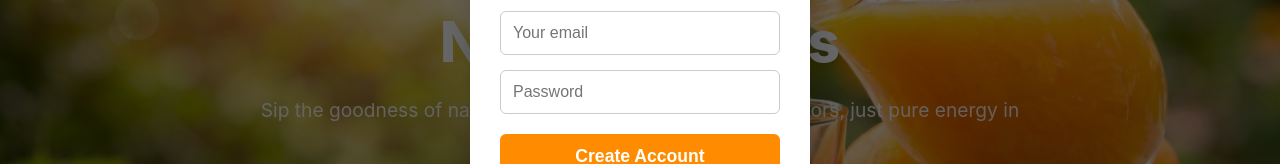
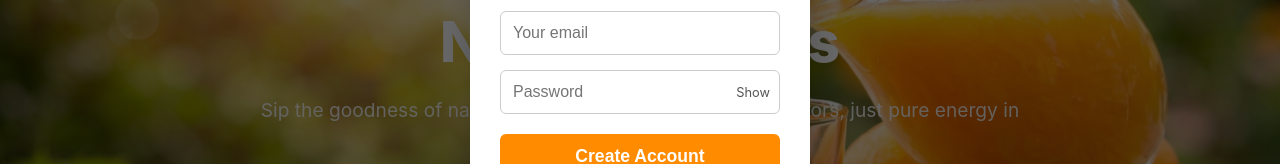
Before and after one commit to Ayush202Patel/nutrisip, a React (Vite) app in the folder frontend/: page / in a window 1280 px wide. Both pictures are taken after a click on the icon 1164 px from the left and 42 px from the top of the page. Shown: the part 317-481 px from the top of the page. Built offline with nearby package versions, Linux system fonts and the light colour scheme.

Commit message:
Final Project Submission

```diff
--- a/frontend/src/components/LoginPopUp/LoginPopUp.jsx
+++ b/frontend/src/components/LoginPopUp/LoginPopUp.jsx
@@ -1,41 +1,67 @@
 import React, { useState } from 'react';
 import './LoginPopup.css';
-import toast from "react-hot-toast"
-import axios from "axios"
-import {useNavigate} from "react-router-dom"
+import toast from "react-hot-toast";
+import axios from "axios";
+import { useNavigate } from "react-router-dom";
+
 const LoginPopup = ({ setShowLogin }) => {
-  // State to toggle between Login and Sign Up
   const [currState, setCurrState] = useState("Sign Up");
-  const [name,setName]=useState("");
-  const [email,setEmail]=useState("");
-  const [password,setPassword]=useState("");
-  const navigate=useNavigate();
-  const handleSubmit=async (e)=>{
-    e.preventDefault();
-    try {
-      let endPoint="";
-      let data={}
-      if(currState=="Sign Up"){
-         endPoint="registerUser";
-         data={email,name,password}
-      }else{
-         endPoint="loginUser";
-         data={email,password}
-      }
-      let URL=`http://localhost:4000/api/v1/${endPoint}`;
-      const res=await axios.post(URL,data);
-      toast.success(res.data.message);
-      navigate("/");
-    } catch (error) {
-      toast.error(error.response?.data?.message)
+  const [name, setName] = useState("");
+  const [email, setEmail] = useState("");
+  const [password, setPassword] = useState("");
+  const [showPassword, setShowPassword] = useState(false); // New state for visibility
+  const navigate = useNavigate();
+
+  const handleSubmit = async (e) => {
+  e.preventDefault();
+
+  // Regex: Start with letter/_ , followed by any amount of letter/_/number
+  const nameRegex = /^[a-zA-Z_][a-zA-Z0-9_]*$/;
+  const emailRegex = /^[a-zA-Z0-9._%+-]+@[a-zA-Z0-9.-]+\.[a-zA-Z]{2,}$/;
+
+  const allowedDomains = ["gmail.com", "hotmail.com", "yahoo.com", "outlook.com"];
+  const userDomain = email.split('@')[1]?.toLowerCase();
+
+  if (currState === "Sign Up") {
+    if (!name.trim()) {
+      return toast.error("Name is required");
+    }
+    // Check the new Regex
+    if (!nameRegex.test(name)) {
+      return toast.error("Name must start with a letter or underscore and contains no special characters");
     }
   }
+
+  if (!emailRegex.test(email)) {
+    return toast.error("Invalid email format");
+  }
+
+  if (!allowedDomains.includes(userDomain)) {
+    return toast.error("Only Gmail, Hotmail, and Yahoo accounts are permitted");
+  }
+
+  if (password.length < 6) {
+    return toast.error("Password must be at least 6 characters");
+  }
+
+  try {
+    let endPoint = currState === "Sign Up" ? "registerUser" : "loginUser";
+    let data = currState === "Sign Up" ? { email, name, password } : { email, password };
+
+    let URL = `http://localhost:4000/api/v1/${endPoint}`;
+    const res = await axios.post(URL, data);
+
+    toast.success(res.data.message);
+    setShowLogin(false);
+    navigate("/");
+  } catch (error) {
+    toast.error(error.response?.data?.message || "Operation failed");
+  }
+};
 
   return (
     <div className="login-popup">
       <form className="login-popup-container" onSubmit={handleSubmit}>
-
-        {/* Header Section */}
         <div className="login-popup-title">
           <h2>{currState}</h2>
           <span onClick={() => setShowLogin(false)} className="close-btn">✖</span>
@@ -43,24 +69,58 @@ const LoginPopup = ({ setShowLogin }) => {
 
         <div className="login-popup-inputs">
           {currState === "Sign Up" && (
-            <input type="text"  value={name} onChange={(e)=>setName(e.target.value)} placeholder="Your name"  />
+            <input
+              type="text"
+              value={name}
+              onChange={(e) => setName(e.target.value)}
+              placeholder="Your name"
+              required
+            />
           )}
-          <input type="email"  value={email} onChange={(e)=>setEmail(e.target.value)} placeholder="Your email"  />
-          <input type="password" value={password} onChange={(e)=>setPassword(e.target.value)} placeholder="Password"  />
+
+          <input
+            type="email"
+            value={email}
+            onChange={(e) => setEmail(e.target.value)}
+            placeholder="Your email"
+            required
+          />
+
+          <div className="password-input-wrapper" style={{ position: 'relative' }}>
+            <input
+              type={showPassword ? "text" : "password"} // Dynamic type
+              value={password}
+              onChange={(e) => setPassword(e.target.value)}
+              placeholder="Password"
+              required
+              style={{ width: '100%' }}
+            />
+            <span
+              onClick={() => setShowPassword(!showPassword)}
+              style={{
+                position: 'absolute',
+                right: '10px',
+                top: '50%',
+                transform: 'translateY(-50%)',
+                cursor: 'pointer',
+                fontSize: '0.8rem',
+                color: '#555'
+              }}
+            >
+              {showPassword ? "Hide" : "Show"}
+            </span>
+          </div>
         </div>
 
-        {/* Submit Button */}
         <button type="submit" className="login-submit-btn">
           {currState === "Sign Up" ? "Create Account" : "Login"}
         </button>
 
-        {/* Terms and Conditions */}
         <div className="login-popup-condition">
           <input type="checkbox" required />
           <p>By continuing, I agree to the terms of use & privacy policy.</p>
         </div>
 
-        {/* Toggle Logic */}
         {currState === "Login" ? (
           <p className="toggle-text">
             Create a new account? <span onClick={() => setCurrState("Sign Up")}>Click here</span>
@@ -70,7 +130,6 @@ const LoginPopup = ({ setShowLogin }) => {
             Already have an account? <span onClick={() => setCurrState("Login")}>Login here</span>
           </p>
         )}
-
       </form>
     </div>
   );
```
Also changed, not shown: frontend/src/index.css (+0 -16 lines), 13 other files (tests, documents, lock files or other folders).
